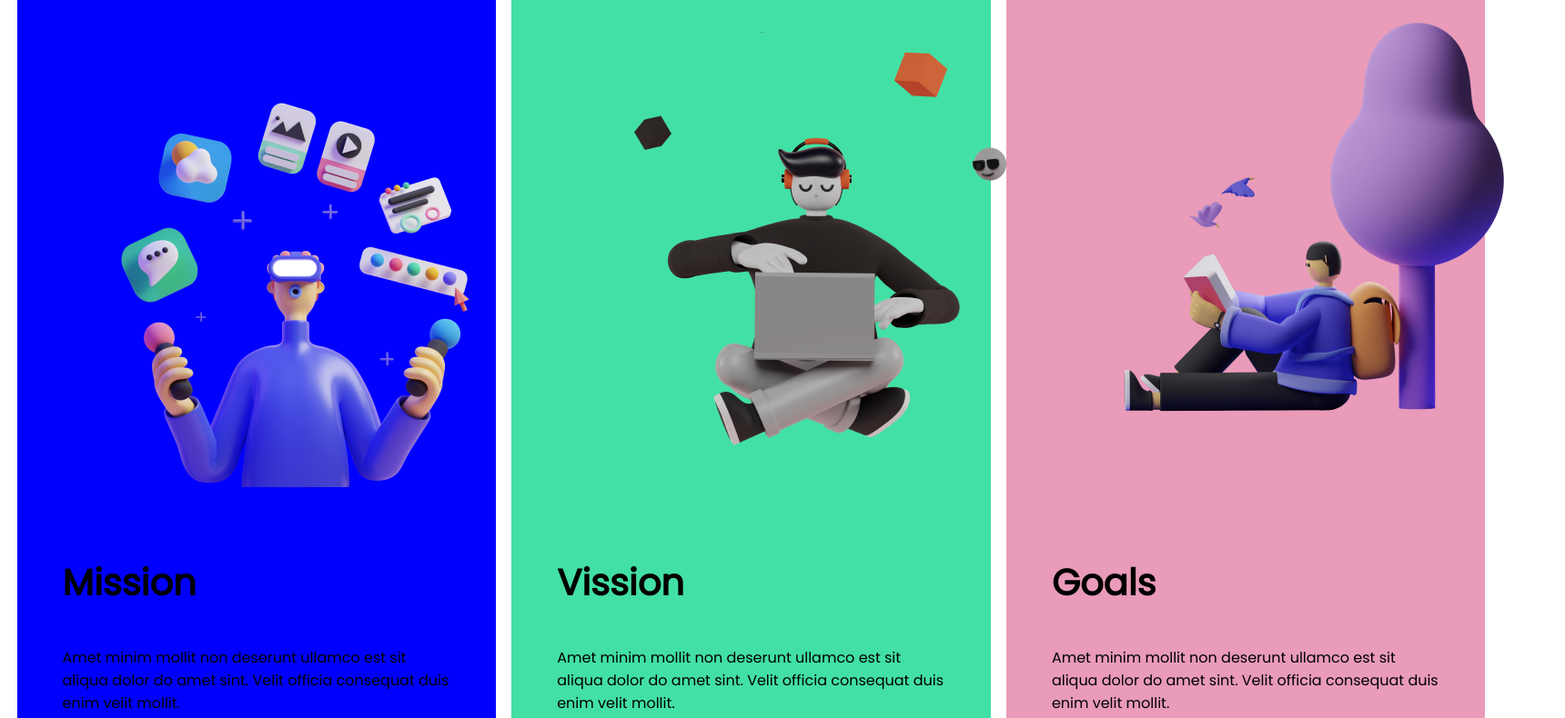
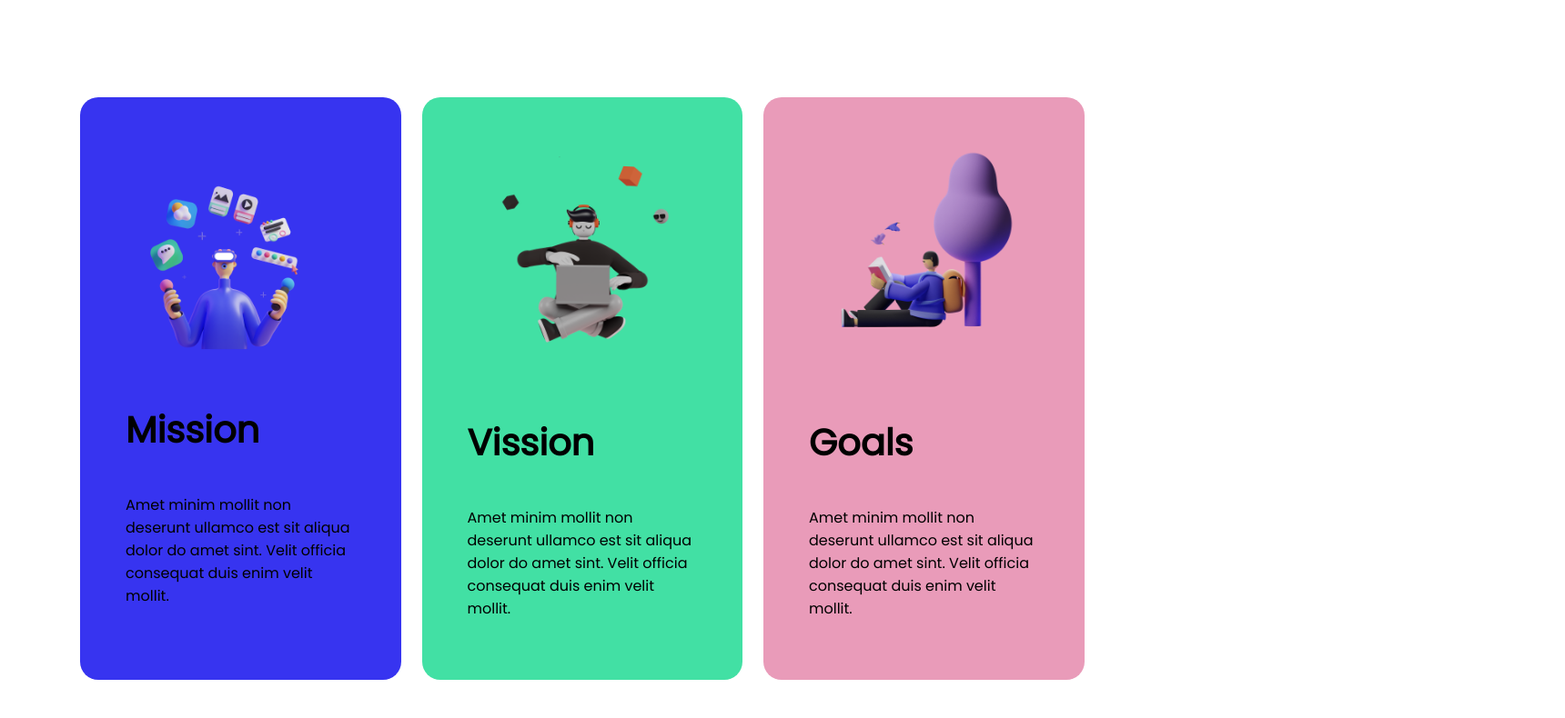
Before and after one commit to sayemrahmansam/mission-2023-repo, a plain HTML site: page index.html in a window 1280 px wide. Shown: the part 658-1448 px from the top of the page at 91% size, 1720 px wide, since content can reach past the window. Drawn offline with Linux system fonts and the light colour scheme.

Commit message:
third width image added

```diff
--- a/index.html
+++ b/index.html
@@ -29,9 +29,9 @@
             <img src="images/viewshine.png" alt="">
         </div>
     </section>
-    <h2><b> My Mission in<span class="tomato-color"> 2023</span></b></h2>
-    <section class="wrapper-container">
-        <div class="third-width" style="background-color: blue;">
+    <h2>My Mission in<span class="tomato-color"> 2023</span></h2>
+    <section class="illustrators">
+        <div class="third-width" style="background-color: #3734f0;">
             <img src="images/illustrators/illustrator-1.png" alt="">
             <h3>Mission</h3>
             <p>Amet minim mollit non deserunt
--- a/style.css
+++ b/style.css
@@ -44,8 +44,8 @@ h4 {
 
 section {
     display: flex;
-    padding-left: 10px;
-    margin-bottom: 100px;
+    padding-left: 2%;
+    margin-bottom: 10%;
 }
 
 .half-width {
@@ -55,7 +55,7 @@ section {
 }
 
 .half-width img {
-    width: 70%;
+    width: 80%;
 }
 
 
@@ -69,16 +69,21 @@ section {
 
 }
 
-.wrapper-container {
-    width: 33.33%;
-
+.illustrators {
+    padding: 6%;
+    height: 2%;
 }
 
+
 .third-width {
+    width: 33.33%;
+    border-radius: 20px;
+    margin: 1%;
+    padding: 50px;
+}
+
+.third-width img {
     width: 100%;
-    border-radius: 20px;
-    margin: 2%;
-    padding: 50px;
 }
 
 .center-left-banner {
```
